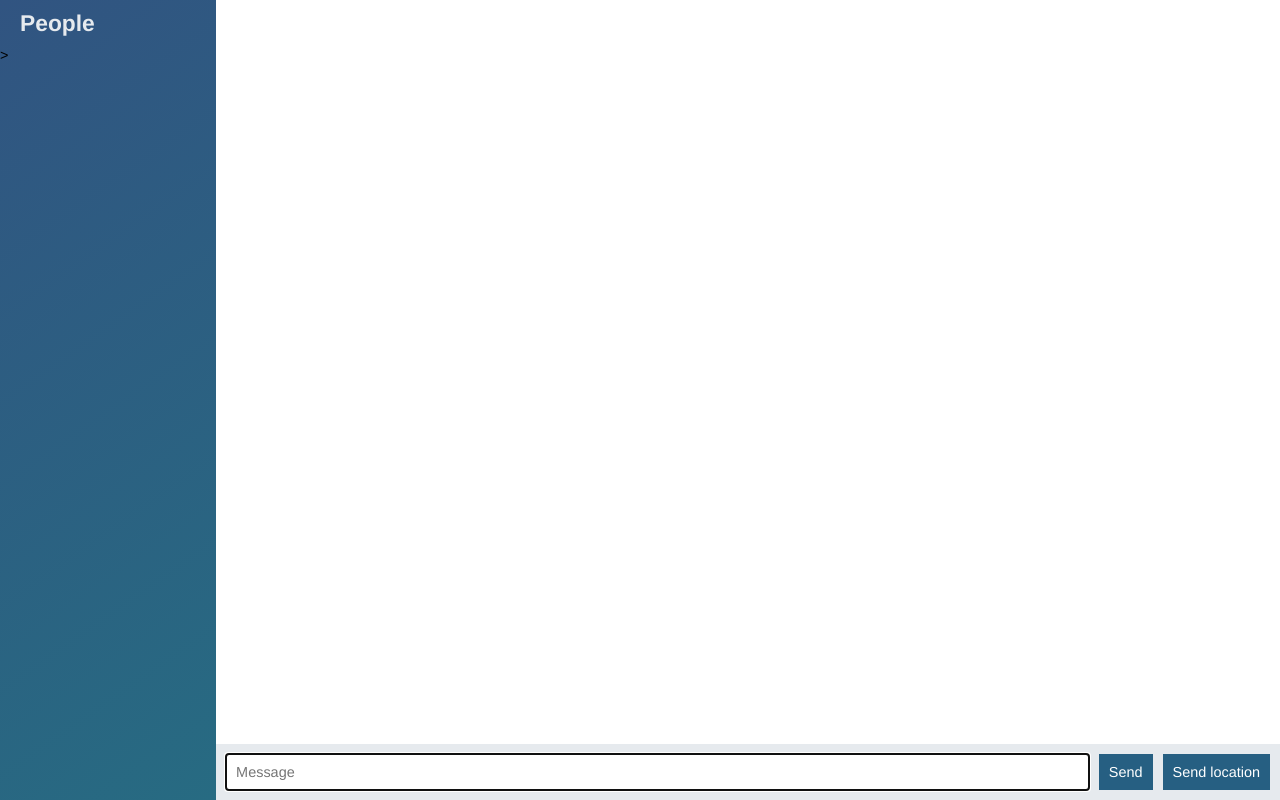
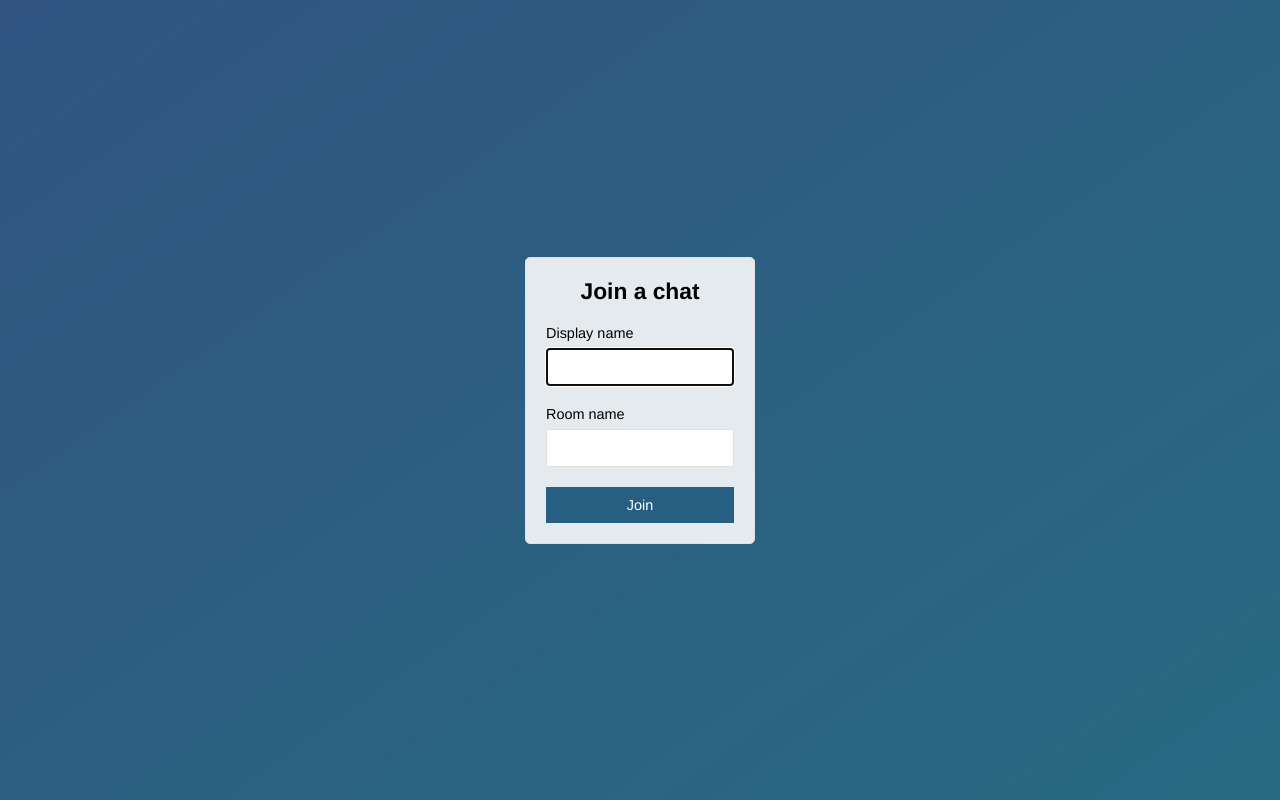
Before and after one commit to harshitbshah/node-chat-app, a website: page public/index.html in a window 1280 px wide. Drawn offline with nearby package versions, Linux system fonts and the light colour scheme; no server answers.

Commit message:
Add join page that submits to chat.html

```diff
--- a/public/index.html
+++ b/public/index.html
@@ -1,57 +1,29 @@
 <!DOCTYPE html>
 <html>
     <head>
-        <meta charset="utf-8">
+        <meta charset="UTF-8">
+        <title>Join | ChatApp</title>
+        <meta name="viewport" content="width=device-width, initial-scale=1, user-scalable=no">
         <link rel="stylesheet" href="/css/styles.css">
     </head>
-    <body class="chat">
-        <div class="chat__sidebar">
-             <h3>People</h3>>
-             <div id="users"></div>
+    <body class="centered-form">
+        <div class="centered-form__form">
+            <form action="/chat.html">
+                <div class="form-field">
+                    <h3> Join a chat </h3>
+                </div>
+                <div class="form-field">
+                    <label>Display name</label>
+                    <input type="text" name="name" autofocus />
+                </div>
+                <div class="form-field">
+                    <label>Room name</label>
+                    <input type="text" name="room" />
+                </div>
+                <div class="form-field">
+                   <button>Join</button>
+                </div>
+            </form>
         </div>
-
-        <div class="chat__main">
-            <ol id="messages" class="chat__messages"></ol>
-
-            <div class="chat__footer">
-            <form id="message-form">
-                <input name="message" type="text" placeholder="Message" autofocus autocomplete="off"/>
-                <button>Send</button>
-            </form>
-            <button id="send-location">Send location</button>
-            </div>
-        </div>
-
-        <script id="message-template" type="text/template">
-            <li class="message">
-                <div class="message__title">
-                    <h4>{{from}}</h4>
-                    <span>{{time}}</span>
-                </div>
-                <div class="message__body">
-                    <p>{{text}}</p>
-                </div>
-            </li>
-        </script>
-
-        <script id="location-message-template" type="text/template">
-            <li class="message">
-                <div class="message__title">
-                    <h4>{{from}}</h4>
-                    <span>{{time}}</span>
-                </div>
-                <div class="message__body">
-                    <p>
-                        <a href="{{url}}" target="_blank">My current location</a>
-                    </p>
-                </div>
-            </li>
-        </script>
-
-        <script src="/socket.io/socket.io.js"></script>
-        <script src="js/libs/jquery-3.2.1.min.js" ></script>
-        <script src="js/libs/moment.js"></script>
-        <script src="js/libs/mustache.js"></script>
-        <script src="/js/index.js"></script>
     </body>
 </html>
```
Also changed, not shown: public/chat.html (added, +59 -0 lines), public/js/chat.js (renamed from public/js/index.js).
